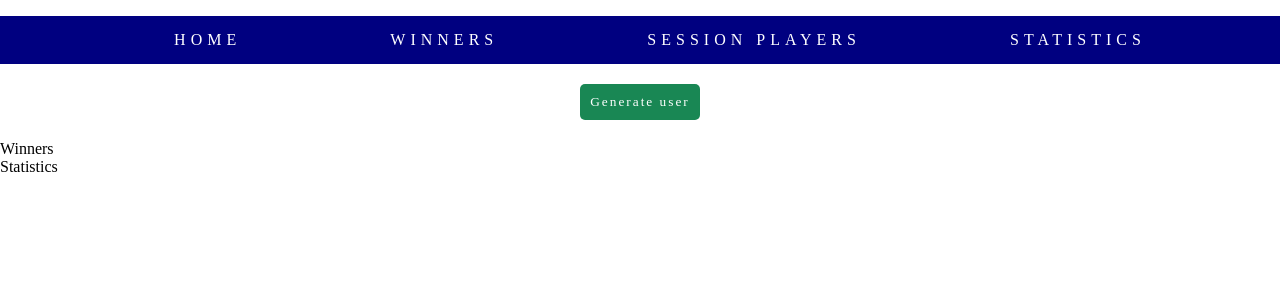
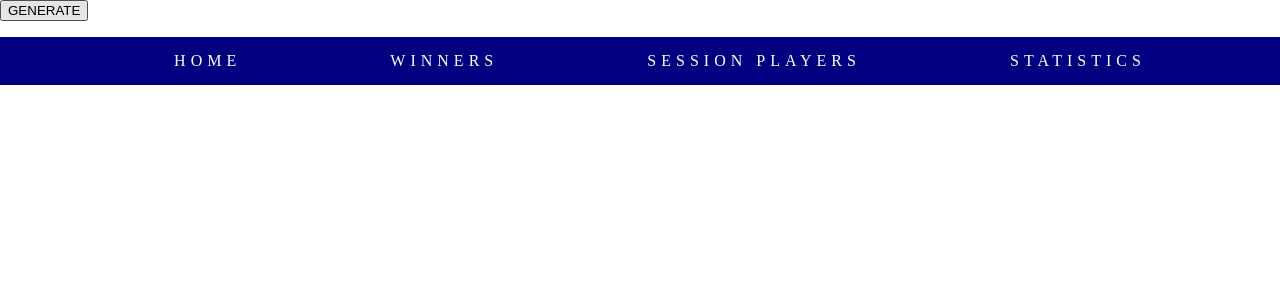
Before and after one commit to taulantisaku/World-Wide-Lotary-TaulantAssignment, a React (Create React App) app: page /players in a window 1280 px wide. Shown: the top 300 px of the page. Built offline with nearby package versions, Linux system fonts and the light colour scheme; no server answers.

Commit message:
Add all users to Session Players section & context

```diff
--- a/src/App.tsx
+++ b/src/App.tsx
@@ -19,13 +19,10 @@ const queryClient = new QueryClient({
 });
 
 function App() {
-  const [user, setUser] = useState<any>(null);
   return (
     <QueryClientProvider client={queryClient}>
       <Home />
       <SessionPlayers />
-      <Winners />
-      <Statistics />
     </QueryClientProvider>
   );
 }
--- a/src/components/Home/Home.tsx
+++ b/src/components/Home/Home.tsx
@@ -6,43 +6,9 @@ import "../Home/Home.scss";
 import User from "../User/User";
 
 export const Home = () => {
-  const { user, setUser } = useUserContext();
-
-  const { isLoading, isError, data, refetch } = useQuery(
-    ["query-users"],
-    async () => {
-      const response = await axios.get(
-        `https://randomuser.me/api?page={pageIndex}`
-      );
-      const user = await response.data.results[0];
-      const userAge = response.data.results[0].dob.age;
-      const ranNum = Math.floor(Math.random() * 100);
-      console.log(user);
-      // console.log("Name: ", user.name.first);
-      // console.log("userAge", userAge);
-      // console.log("ranNum", ranNum);
-      if (ranNum === userAge) {
-        alert("THE WINNER IS: " + user.name.first);
-      }
-      return user;
-    },
-    {
-      enabled: true,
-    }
-  );
-
-  useEffect(() => {
-    axios
-      .get("https://randomuser.me/api?page={pageIndex}")
-      .then((response) => response.data)
-      .then((data) => console.log("DATA FROM USEEFFECT: ", data));
-  }, [data]);
+  const { user, genButton } = useUserContext();
 
   // console.log(data);
-
-  const handleClick = () => {
-    refetch();
-  };
 
   return (
     <div className="Home">
@@ -55,12 +21,12 @@ export const Home = () => {
         </ul>
       </div>
       <div className="Home__ButtonSection">
-        <button
-          onClick={handleClick}
+        {/* <button
+          onClick={genButton}
           className="Home__ButtonSection__GenerateButton"
         >
           Generate user
-        </button>
+        </button> */}
       </div>
       {user && (
         <>
--- a/src/components/SessionPlayers/SessionPlayers.tsx
+++ b/src/components/SessionPlayers/SessionPlayers.tsx
@@ -1,18 +1,30 @@
 import "../SessionPlayers/SessionPlayers.scss";
 
 import { useUserContext } from "../../lib/context/UserContext";
-import { useEffect } from "react";
 
 export interface SessionProps {
   user: any;
 }
+
 export const SessionPlayers = () => {
-  const { user, setUser } = useUserContext();
+  const { userList } = useUserContext();
+  console.log("userList", userList);
 
-  // console.log("user", user);
-  // console.log("isWinner", isWinner);
+  if (!userList) {
+    return <>No users..</>;
+  }
 
-  return <div></div>;
+  return (
+    <div>
+      {userList && (
+        <>
+          {userList.map((user) => (
+            <p>{user.gender}</p>
+          ))}
+        </>
+      )}
+    </div>
+  );
 };
 
 export default SessionPlayers;
--- a/src/components/User/User.tsx
+++ b/src/components/User/User.tsx
@@ -5,33 +5,31 @@ export interface UserProps {
   isWinner?: boolean;
 }
 
-// export interface UserType {
-//   picture: {
-//     large:string;
-//     medium:string;
-//     thumbnail:string;
-//   }
-//   fullName: {
-//     title: string;
-//     first: string;
-//     last: string;
-//   };
-//   email: string;
-//   gender: string;
-//   cell: string;
-//   phone: string;
-//   location: string;
-//   nat: string;
-//   isWinner: boolean;
-//   age: number;
-//   timesPlayed: number;
-//   time: string;
-//   id: number;
-// }
+export interface UserType {
+  picture: {
+    large: string;
+    medium: string;
+    thumbnail: string;
+  };
+  fullName: {
+    title: string;
+    first: string;
+    last: string;
+  };
+  email: string;
+  gender: string;
+  cell: string;
+  phone: string;
+  location: string;
+  nat: string;
+  isWinner: boolean;
+  age: number;
+  timesPlayed: number;
+  time: string;
+  id: number;
+}
 
-export const User = (props: UserProps) => {
-  const { user } = props;
-
+export const User = ({ user }: UserProps) => {
   const picture = user?.picture.thumbnail;
   const fullName = user?.name;
   const email = user?.email;
--- a/src/index.tsx
+++ b/src/index.tsx
@@ -5,6 +5,19 @@ import App from "./App";
 import reportWebVitals from "./reportWebVitals";
 
 import { BrowserRouter as Router } from "react-router-dom";
+import { UserContextProvider } from "./lib/context/UserContextProvider";
+import { QueryClient, QueryClientProvider } from "react-query";
+
+const queryClient = new QueryClient({
+  defaultOptions: {
+    queries: {
+      refetchOnWindowFocus: false,
+      refetchOnReconnect: false,
+      retry: false,
+      staleTime: 5 * 60 * 1000,
+    },
+  },
+});
 
 const root = ReactDOM.createRoot(
   document.getElementById("root") as HTMLElement
@@ -12,7 +25,11 @@ const root = ReactDOM.createRoot(
 root.render(
   <React.StrictMode>
     <Router>
-      <App />
+      <QueryClientProvider client={queryClient}>
+        <UserContextProvider>
+          <App />
+        </UserContextProvider>
+      </QueryClientProvider>
     </Router>
   </React.StrictMode>
 );
--- a/src/lib/context/UserContext.ts
+++ b/src/lib/context/UserContext.ts
@@ -3,16 +3,19 @@ import { UseQueryResult } from "react-query";
 
 export interface UserContextType {
   user: any;
-  isWinner: boolean;
-  setUser: (value: object) => void;
-  refetch: () => void;
+  userList: Array<any>;
+  isWinner?: boolean;
+  setUser: (value: any) => void;
+  genButton?: (event: React.MouseEvent<HTMLButtonElement>) => void;
 }
 
 const UserContextValues: UserContextType = {
-  user: null,
+  user: "test",
+  userList: [],
   isWinner: false,
   setUser: () => {},
-  refetch: () => {},
+  genButton: () => {},
+
 };
 
 export const UserContext =
--- a/src/lib/context/UserContextProvider.tsx
+++ b/src/lib/context/UserContextProvider.tsx
@@ -1,4 +1,4 @@
-import React, { useState } from "react";
+import React, { useState, useEffect } from "react";
 import { useQuery } from "react-query";
 import axios from "axios";
 
@@ -10,6 +10,9 @@ interface UserContextProviderProps {
 
 export const UserContextProvider = (props: UserContextProviderProps) => {
   const [user, setUser] = useState<null>(null);
+  const [isWinner, setIsWinner] = useState<boolean>(false);
+  const [userList, setUserList] = useState<any>([]);
+
   const { isLoading, isError, data, refetch } = useQuery(
     ["query-users"],
     async () => {
@@ -19,30 +22,46 @@ export const UserContextProvider = (props: UserContextProviderProps) => {
       const user = await response.data.results[0];
       const userAge = response.data.results[0].dob.age;
       const ranNum = Math.floor(Math.random() * 100);
-      console.log(user);
-      // console.log("Name: ", user.name.first);
-      // console.log("userAge", userAge);
-      // console.log("ranNum", ranNum);
-      if (ranNum === userAge) {
-        alert("THE WINNER IS: " + user.name.first);
+      // console.log("user", user);
+      setUser(user);
+
+      userList.push(user);
+      setUserList(userList);
+
+      console.log("userList", userList);
+      if (userAge === ranNum) {
+        setIsWinner(true);
       }
       return user;
     },
     {
-      enabled: true,
+      enabled: false,
     }
   );
+  // console.log(data);
+  const handleRefetch = () => {
+    refetch();
+  };
+  const genButton = (
+    <>
+      {" "}
+      <button onClick={handleRefetch}>GENERATE</button>
+    </>
+  );
+
   // eslint-disable-line react-hooks/exhaustive-deps
-  setUser(data);
+
   const context: UserContextType = {
     user: user,
-    isWinner: false,
+    userList: userList,
+    isWinner: isWinner,
     setUser: () => {},
-    refetch: () => {},
+    genButton: () => {},
   };
 
   return (
     <UserContext.Provider value={context}>
+      {genButton}
       {props.children}
     </UserContext.Provider>
   );
```
